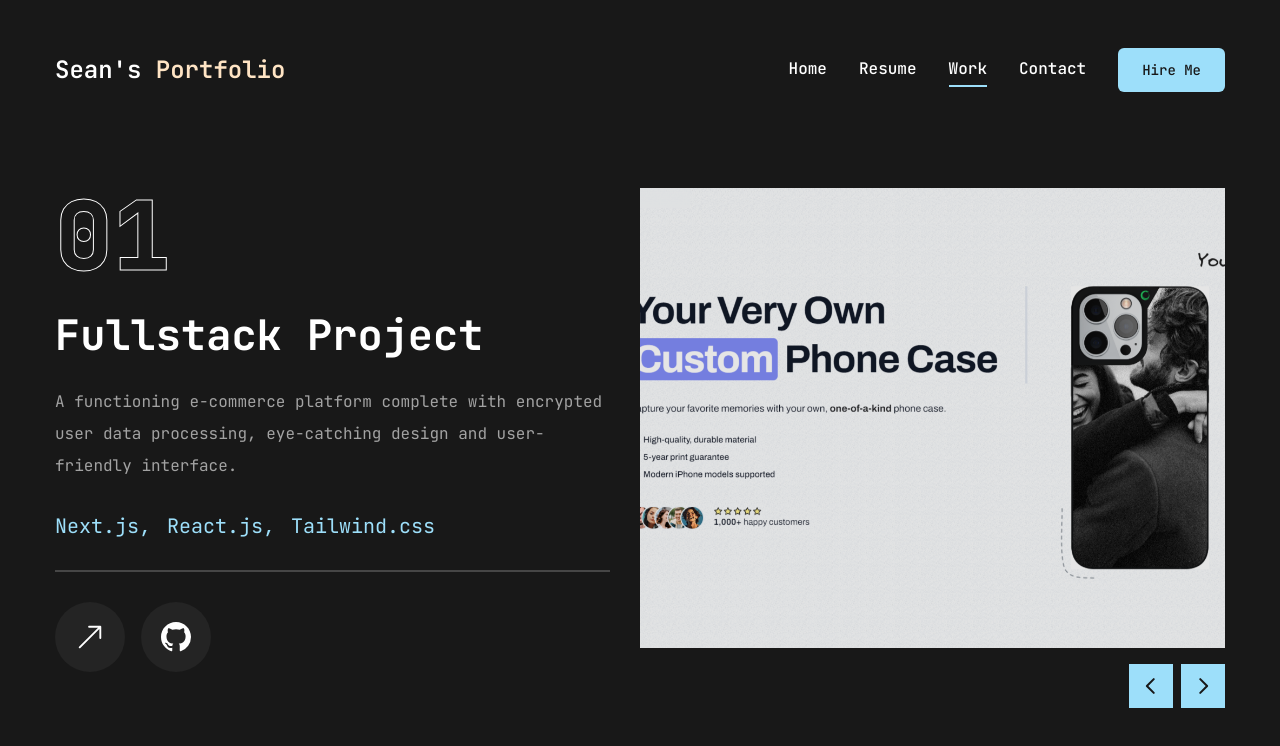
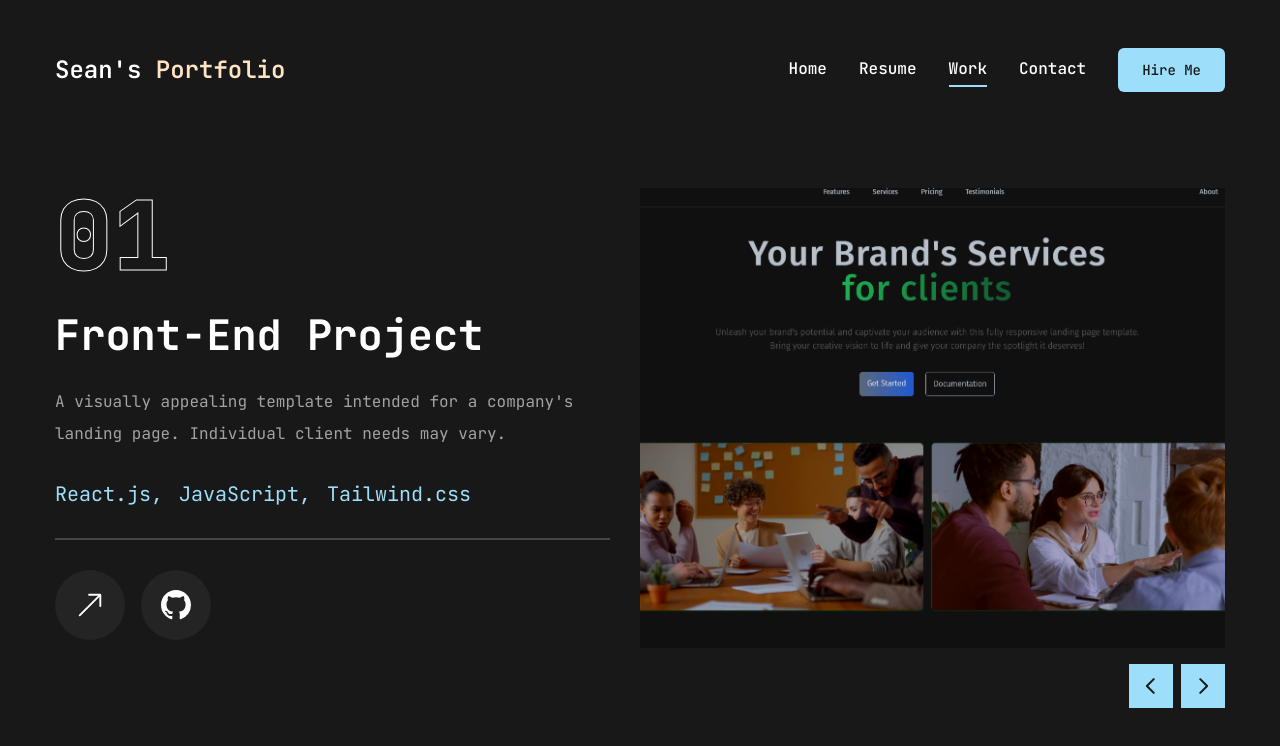
Before and after one commit to seanhuangg/SeanPortfolio, a Next.js app: page /work in a window 1280 px wide. Shown: the top 746 px of the page. Built offline with nearby package versions, Linux system fonts and the light colour scheme.

Commit message:
new project added

```diff
--- a/app/page.jsx
+++ b/app/page.jsx
@@ -30,7 +30,7 @@ const Home = () => {
             {/* description */}
             <p className="max-w-[600px] mb-9 text-white/80">
               I make visually appealing web pages and I am proficient in
-              various front-end technologies, as well as having soft skills that
+              various front-end technologies, along with possessing many soft skills that
               enable me to work well in a team setting. I am currently studying Computer Science
               at Toronto Metropolitan University and currently looking for internship/co-op opportunities.
             </p>
--- a/app/work/page.jsx
+++ b/app/work/page.jsx
@@ -15,17 +15,27 @@ import WorkSliderBtns from "@/components/WorkSliderBtns"
 
 const projects = [
     {
-        num: '01',
+        num: "01",
+        category: "front-end",
+        title: "SH Landing Page",
+        description: "A visually appealing template intended for a company's landing page. Individual client needs may vary.",
+        stack: [{ name: "React.js" }, { name: "JavaScript" }, { name: "Tailwind.css" }],
+        image: "/assets/work/shlanding.png",
+        live: "https://shlandingpage.vercel.app",
+        github: "https://github.com/seanhuangg/business-landing-page/",
+    },
+    {
+        num: '02',
         category: 'fullstack',
         title: "CaseCreations",
         description: "A functioning e-commerce platform complete with encrypted user data processing, eye-catching design and user-friendly interface.",
         stack: [{ name: "Next.js" }, { name: "React.js" }, { name: "Tailwind.css" }],
         image: "/assets/work/cc.png",
         live: "https://casecreations.vercel.app/",
-        github: "",
+        github: "https://github.com/seanhuangg/casecreation",
     },
     {
-        num: '02',
+        num: '03',
         category: 'frontend',
         title: "BettrYou",
         description: "Simple front-end website equipped with 3 quizzes dedicated to helping those in undesirable situations get the help they require.",
@@ -35,7 +45,7 @@ const projects = [
         github: "https://github.com/seanhuangg/BettrYou",
     },
     {
-        num: '03',
+        num: '04',
         category: 'frontend',
         title: "React-to-do",
         description: "Simple to-do list launched on the Chrome Web Store for convenience in monitoring daily tasks.",
```
Also changed, not shown: app/leader/page.jsx (added), public/assets/work/shlanding.png (added).
